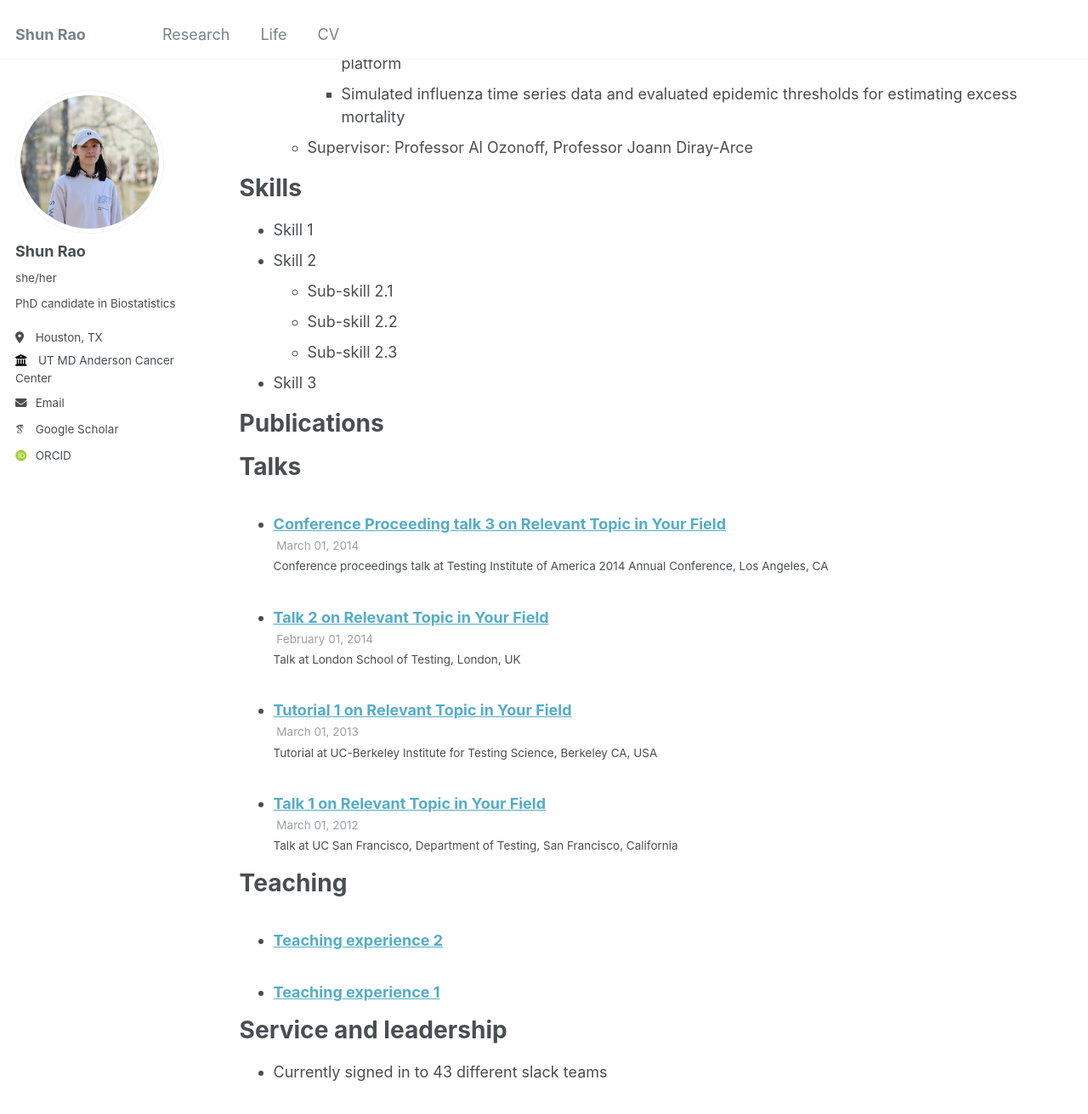
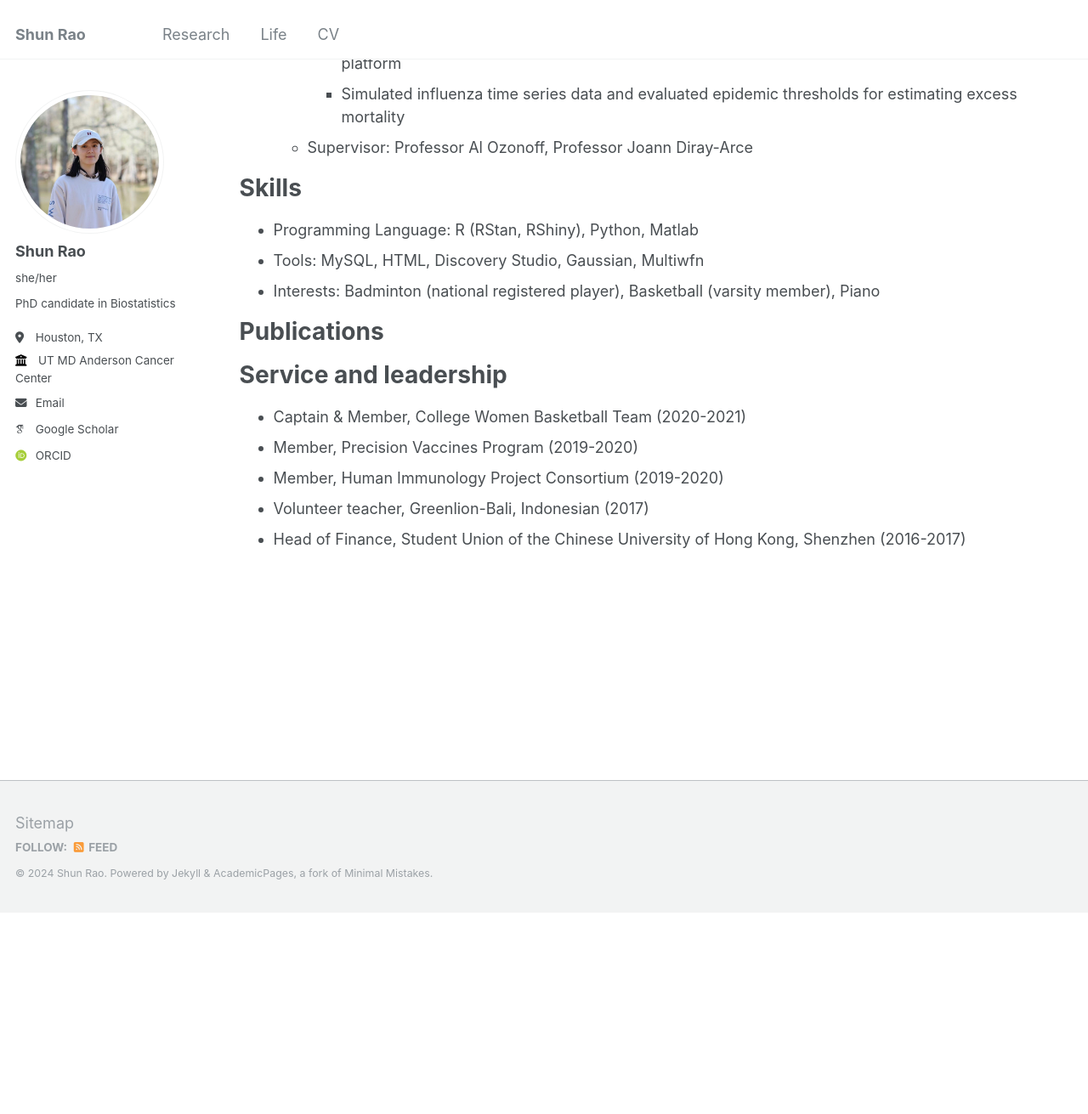
Before and after one commit to ShunRao8/shunrao8.github.io, a Jekyll site: the page built from _pages/cv.md, in a window 1280 px wide and 1400 px high, scrolled down 938 px. Shown: the top 1311 px of the window at 85% size. Built offline with Jekyll 4.4.1, drawn with Linux system fonts in a browser that asks for light colours; some web fonts are replaced; after the commit the page ends 2012 px from its top, so only the background shows below that.

Commit message:
Update cv.md

```diff
--- a/_pages/cv.md
+++ b/_pages/cv.md
@@ -38,12 +38,9 @@ Work experience
 
 Skills
 ======
-* Skill 1
-* Skill 2
-  * Sub-skill 2.1
-  * Sub-skill 2.2
-  * Sub-skill 2.3
-* Skill 3
+* Programming Language: R (RStan, RShiny), Python, Matlab
+* Tools: MySQL, HTML, Discovery Studio, Gaussian, Multiwfn
+* Interests: Badminton (national registered player), Basketball (varsity member), Piano
 
 Publications
 ======
@@ -51,18 +48,10 @@ Publications
     {% include archive-single-cv.html %}
   {% endfor %}</ul>
 
-Talks
-======
-  <ul>{% for post in site.talks reversed %}
-    {% include archive-single-talk-cv.html  %}
-  {% endfor %}</ul>
-
-Teaching
-======
-  <ul>{% for post in site.teaching reversed %}
-    {% include archive-single-cv.html %}
-  {% endfor %}</ul>
-
 Service and leadership
 ======
-* Currently signed in to 43 different slack teams
+* Captain & Member, College Women Basketball Team (2020-2021)
+* Member, Precision Vaccines Program (2019-2020)
+* Member, Human Immunology Project Consortium (2019-2020)
+* Volunteer teacher, Greenlion-Bali, Indonesian (2017)
+* Head of Finance, Student Union of the Chinese University of Hong Kong, Shenzhen (2016-2017)
```
